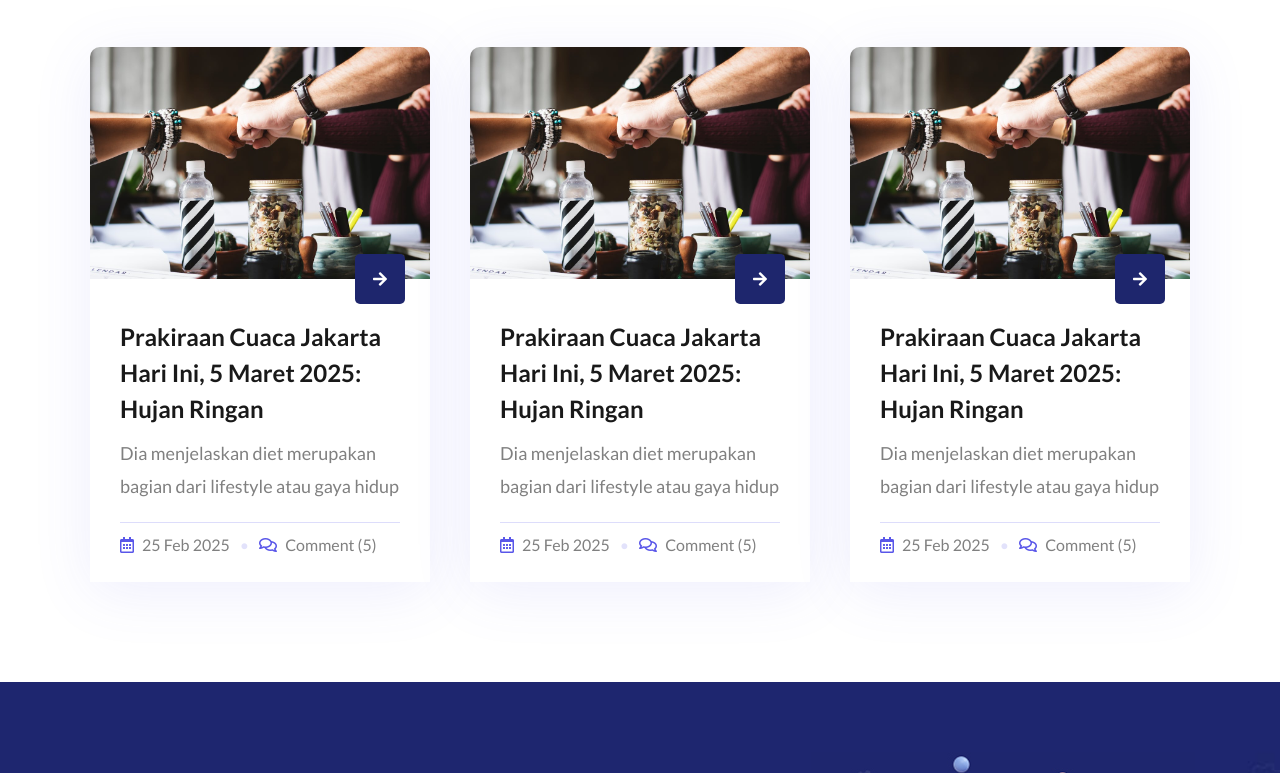
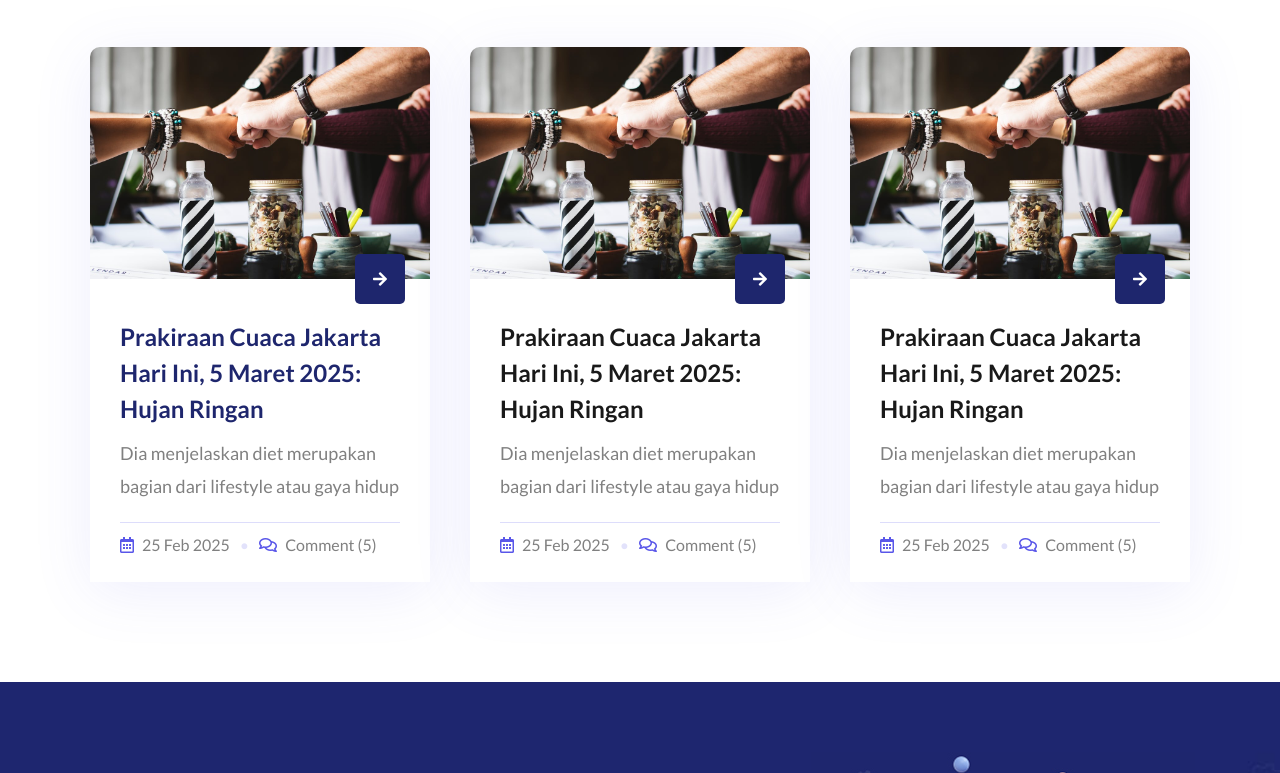
Before and after one commit to protofile/citra-activation-2, a plain HTML site: page index.html in a window 1280 px wide. In both pictures the pointer is over the link 260 px from the left and 5984 px from the top of the page. Shown: the part 5611-6384 px from the top of the page. Drawn offline with nearby package versions, Linux system fonts and the light colour scheme.

```diff
--- a/asset/css/main.css
+++ b/asset/css/main.css
@@ -460,6 +460,9 @@ section .news-card .text h3 a {
     display: block;
     color: #191919;
 }
+section .news-card .text h3 a:hover {
+    color: #1E266D;
+}
 section .news-card .meta-info {
     border-top: 1px solid rgba(88, 86, 233, 0.2);
     color: #E2E2FB;
```
Also changed, not shown: asset/images/icon-benefit.png, asset/images/icon-event-organizer.png, asset/images/icon-inovasi.png, asset/images/icon-kustomisasi.png, asset/images/icon-pelatihan.png, asset/images/icon-pr-media.png, asset/images/icon-tahun-pengalaman.png.
